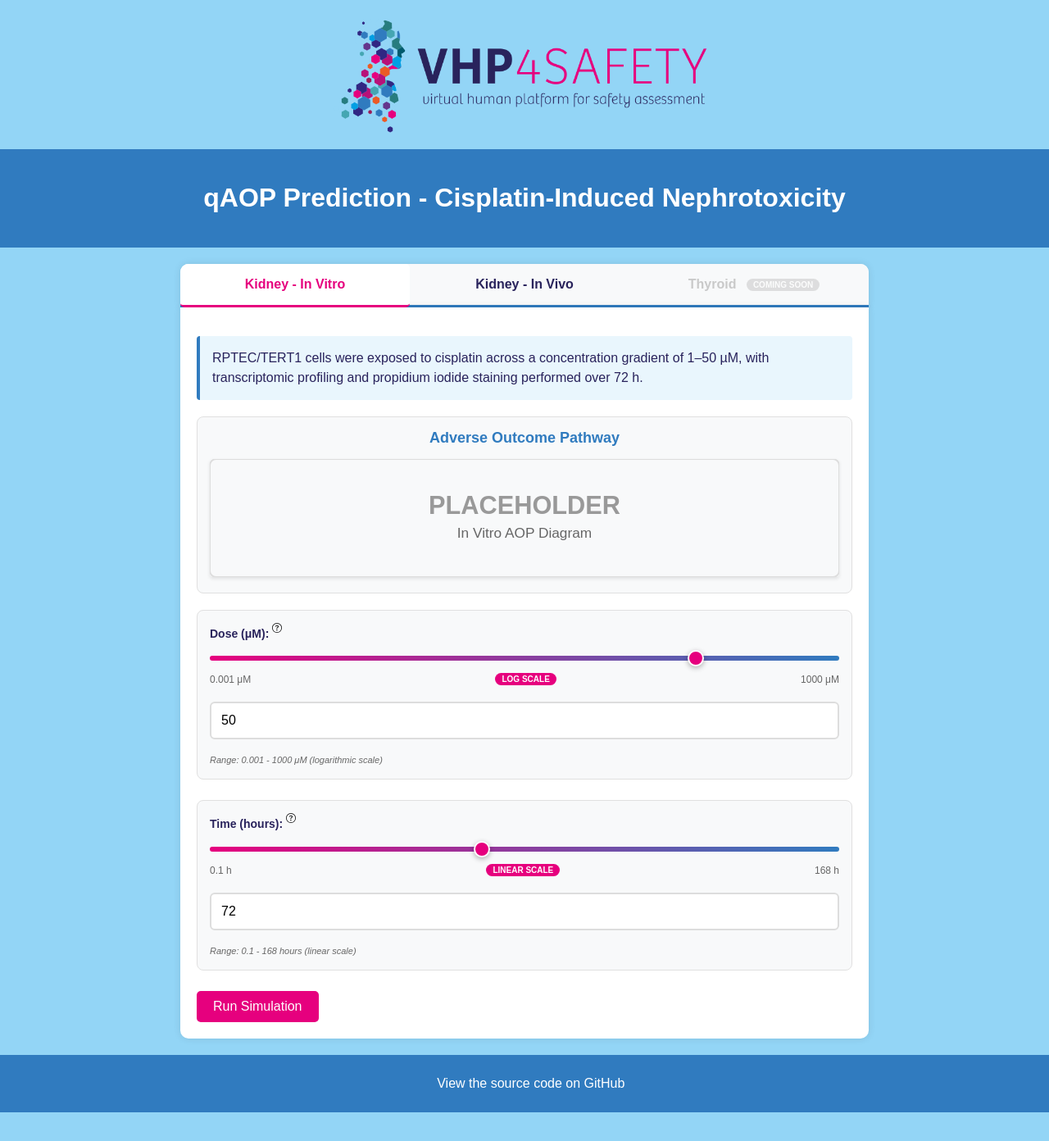
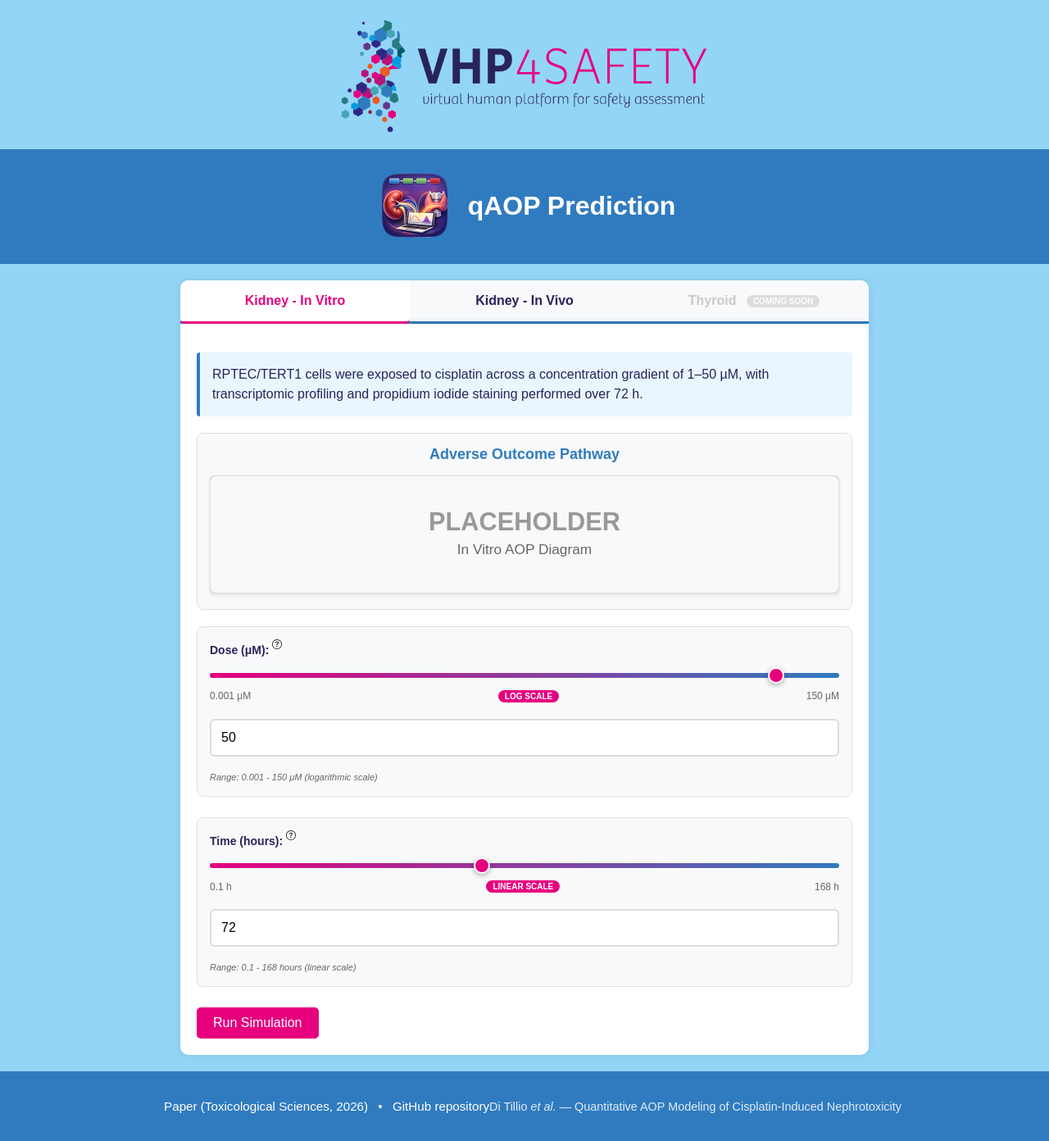
Before and after one commit to VHP4Safety/qAOP-app, a Flask app: page / in a window 1280 px wide. Shown: the whole page at 82% size. Before the commit the page ends 1357 px from the top, so only its background shows below. Run offline with Flask 3, Linux system fonts and the light colour scheme; some libraries are stand-ins or nearby versions.

Commit message:
feat: update README and HTML title, enhance footer content, and improve styling with new logo assets

```diff
--- a/app.py
+++ b/app.py
@@ -869,7 +869,7 @@ def index():
         # Necrosis
         mean_nec = necrosis_vals[:, idx].mean()
         std_nec = necrosis_vals[:, idx].std()
-        result_nec = f"Predicted Necrosis at {time_param:.1f} h: Mean = {mean_nec:.2f}%, Std = {std_nec:.2f}%"
+        result_nec = f"Predicted fraction of necrotic cells at {time_param:.1f} h: Mean = {mean_nec:.4f}, Std = {std_nec:.4f}"
 
         # Prepare endpoint stats for Plotly
         nec_stats = {
--- a/report_generator.py
+++ b/report_generator.py
@@ -84,7 +84,7 @@ def generate_html_report(results_data):
     html += '''
     <div class="footer">
         <p>Generated: ''' + datetime.now().strftime('%Y-%m-%d %H:%M:%S') + '''</p>
-        <p>qAOP Predictor - Cisplatin-Induced Nephrotoxicity Model</p>
+        <p>qAOP Predictor</p>
         <p><a href="https://github.com/VHP4Safety/qAOP-app">GitHub Repository</a></p>
     </div>
 
--- a/static/styles.css
+++ b/static/styles.css
@@ -11,6 +11,19 @@ header {
     padding: 20px;
     text-align: center;
     color: white;
+}
+
+.header-content {
+    display: flex;
+    align-items: center;
+    justify-content: center;
+    gap: 15px;
+}
+
+.header-logo {
+    width: 100px;
+    height: 100px;
+    border-radius: 12px;
 }
 
 .subheader {
@@ -497,3 +510,26 @@ div[id^="plot-"] {
         width: fit-content;
     }
 }
+
+.footer-content {
+  text-align: center;
+  margin: 24px 0;
+  font-size: 0.95rem;
+}
+
+.footer-links a {
+  text-decoration: none;
+}
+
+.footer-links a:hover {
+  text-decoration: underline;
+}
+
+.footer-sep {
+  margin: 0 8px;
+}
+
+.footer-cite {
+  opacity: 0.85;
+  font-size: 0.9rem;
+}
--- a/templates/index.html
+++ b/templates/index.html
@@ -2,7 +2,8 @@
 <html lang="en">
 <head>
     <meta charset="UTF-8">
-    <title>qAOP Prediction - Nephrotoxicity</title>
+    <title>qAOP Prediction</title>
+    <link rel="icon" type="image/png" href="{{ url_for('static', filename='img/qAOPapp_logo_favicon.png') }}">
     <link rel="stylesheet" href="{{ url_for('static', filename='styles.css') }}">
 
     <!-- Plotly.js for interactive plots (v2.28.0+ required for bdata support from Plotly.py 6.x) -->
@@ -12,7 +13,10 @@
     <img src="{{ url_for('static', filename='img/logo.png') }}" alt="VHP4Safety Logo" class="center">
 
     <header>
-        <h1>qAOP Prediction - Cisplatin-Induced Nephrotoxicity</h1>
+        <div class="header-content">
+            <img src="{{ url_for('static', filename='img/qAOPapp_logo_header.png') }}" alt="qAOP Logo" class="header-logo">
+            <h1>qAOP Prediction</h1>
+        </div>
     </header>
 
     <!-- Tab Navigation -->
@@ -70,7 +74,7 @@
                     <div class="slider-labels">
                         <span id="dose-min-label">0.001 μM</span>
                         <span class="slider-scale-info" id="dose-scale-info">Log scale</span>
-                        <span id="dose-max-label">1000 μM</span>
+                        <span id="dose-max-label">150 μM</span>
                     </div>
                 </div>
                 <input type="number"
@@ -81,7 +85,7 @@
                        required
                        value="{{ dose if dose is not none else 50 }}">
                 <div class="range-info">
-                    <small id="dose-range-info">Range: 0.001 - 1000 μM (logarithmic scale)</small>
+                    <small id="dose-range-info">Range: 0.001 - 150 μM (logarithmic scale)</small>
                 </div>
             </div>
 
@@ -191,9 +195,21 @@
     {% endif %}
 
     <footer>
-        <p class="footer-content">
-            View the source code on&nbsp<a href="https://github.com/VHP4Safety/qAOP-app" target="_blank">GitHub</a>&nbsp
-        </p>
+      <p class="footer-content">
+        <span class="footer-links">
+          <a href="https://doi.org/10.1093/toxsci/kfaf177" target="_blank" rel="noopener noreferrer">
+            Paper (Toxicological Sciences, 2026)
+          </a>
+          <span class="footer-sep">•</span>
+          <a href="https://github.com/VHP4Safety/qAOP-app" target="_blank" rel="noopener noreferrer">
+            GitHub repository
+          </a>
+        </span>
+        <br>
+        <span class="footer-cite">
+          Di Tillio <em>et&nbsp;al.</em> — Quantitative AOP Modeling of Cisplatin-Induced Nephrotoxicity
+        </span>
+      </p>
     </footer>
     <script>
       // Tab switching functionality
@@ -244,11 +260,11 @@
       // Parameter ranges and defaults
       const config = {
         invitro: {
-          dose: { min: 0.001, max: 1000, default: 50, unit: 'μM', logScale: true },
+          dose: { min: 0.001, max: 150, default: 50, unit: 'μM', logScale: true },
           time: { min: 0.1, max: 168, default: 24, unit: 'hours', logScale: false }
         },
         invivo: {
-          dose: { min: 0.1, max: 50, default: 5, unit: 'mg/kg', logScale: true },
+          dose: { min: 0.1, max: 10, default: 5, unit: 'mg/kg', logScale: true },
           time: { min: 1, max: 2160, default: 48, unit: 'hours', logScale: false }
         }
       };
```
Also changed, not shown: README.md, static/img/qAOPapp_logo_favicon.png (added), static/img/qAOPapp_logo_header.png (added).
